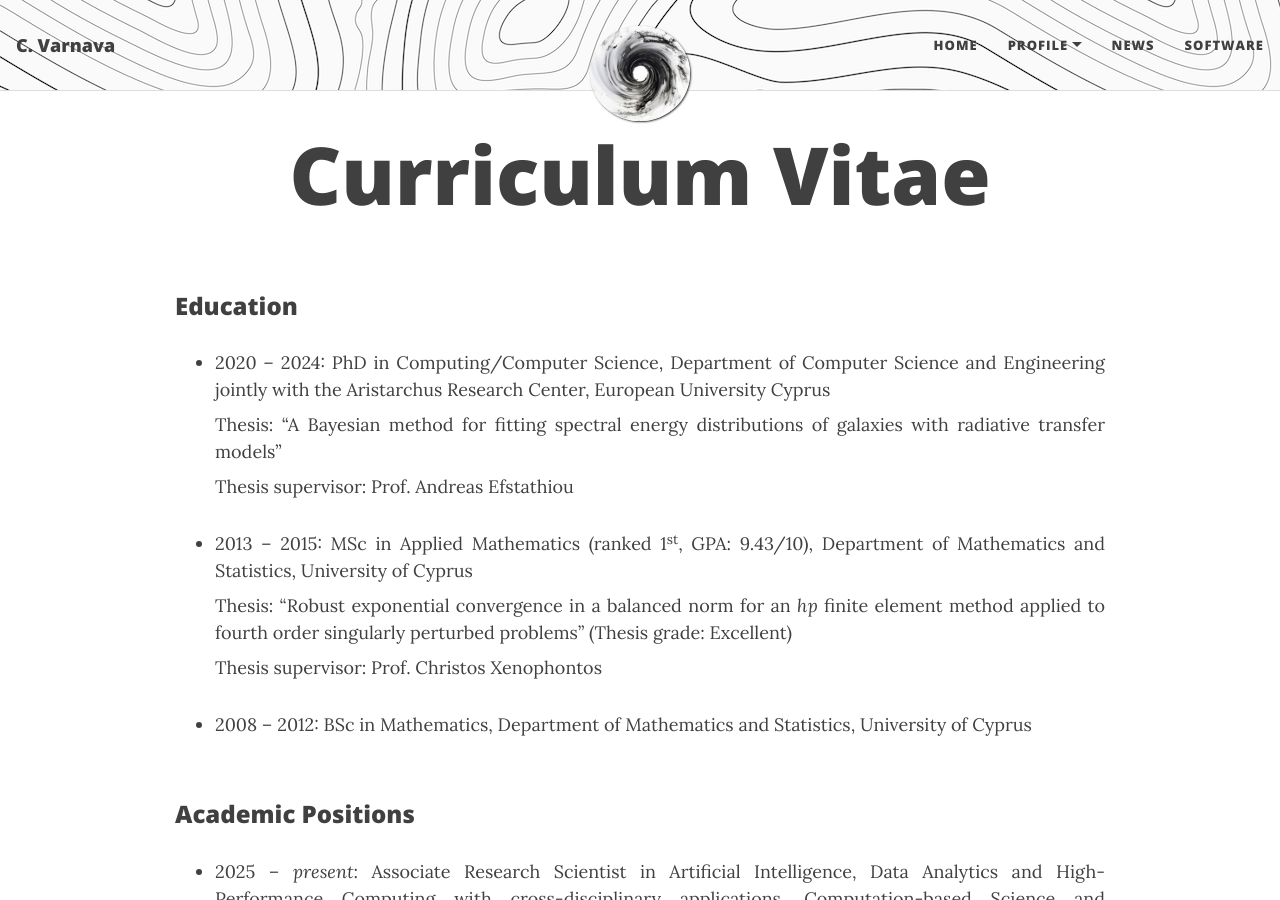
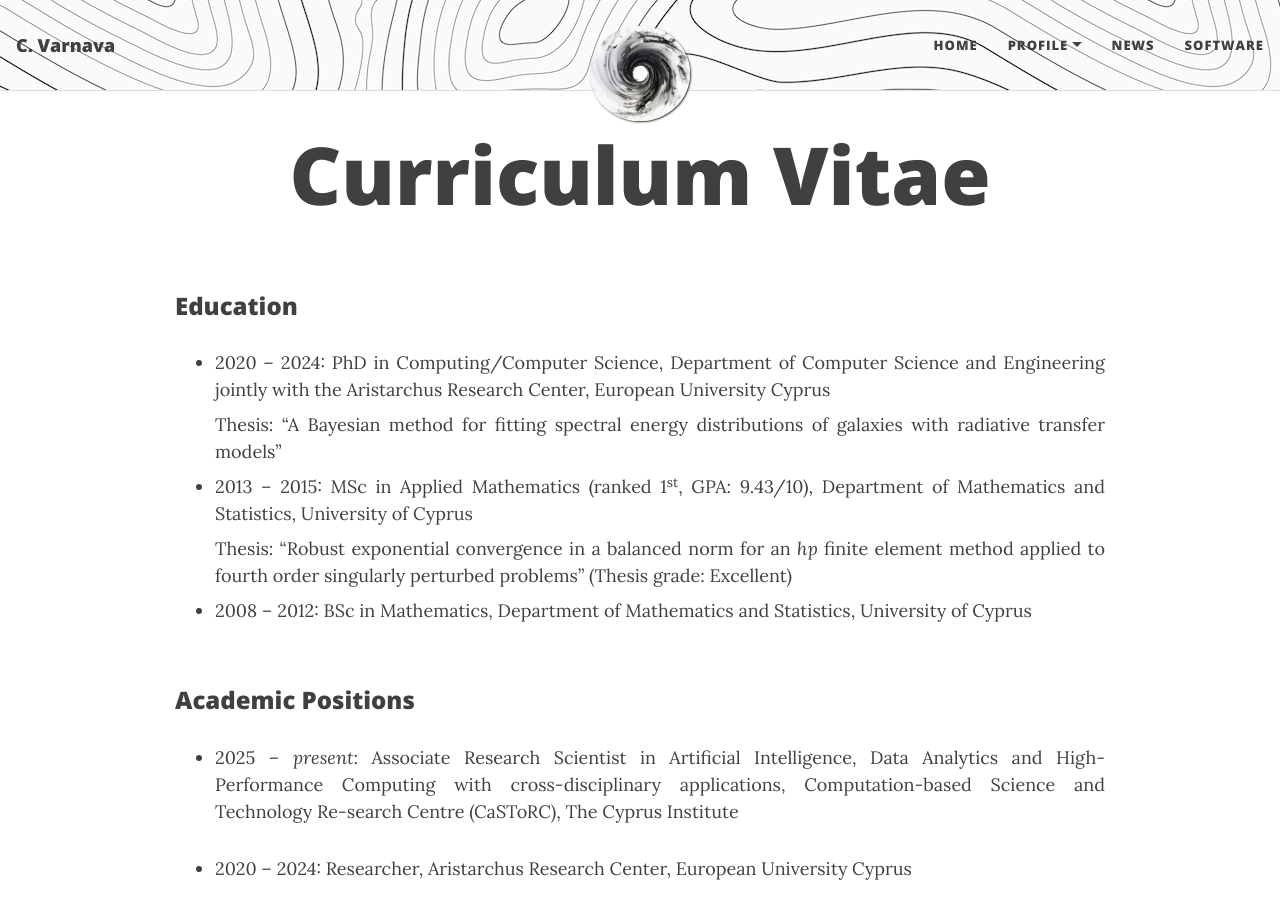
Before and after one commit to ch-var/ch-var.github.io, a Jekyll site: the page built from CV.html, in a window 1280 px wide and 900 px high. Built offline with Jekyll 4.4.1, drawn with Linux system fonts in a browser that asks for light colours; formulas are drawn with MathJax 3.

Commit message:
Update CV.html

```diff
--- a/CV.html
+++ b/CV.html
@@ -26,10 +26,8 @@ mathjax: true
 <ul>
 <li class="responsive-margin" style="margin-bottom: 8px;">2020 – 2024: PhD in Computing/Computer Science, Department of Computer Science and Engineering jointly with the Aristarchus Research Center, European University Cyprus</li>
 <p align='justify' class="responsive-margin" style="margin-top: 0px; margin-bottom: 8px;">Thesis: “A Bayesian method for fitting spectral energy distributions of galaxies with radiative transfer models”</p>
-<p align='justify' class="responsive-margin" style="margin-top: 0px;">Thesis supervisor: Prof. Andreas Efstathiou</p>
 <li class="responsive-margin" style="margin-bottom: 8px;">2013 – 2015: MSc in Applied Mathematics (ranked 1<sup>st</sup>, GPA: 9.43/10), Department of Mathematics and Statistics, University of Cyprus</li>
 <p align='justify' class="responsive-margin" style="margin-top: 0px; margin-bottom: 8px;">Thesis: “Robust exponential convergence in a balanced norm for an <i>hp</i> finite element method applied to fourth order singularly perturbed problems” (Thesis grade: Excellent)</p>
-<p align='justify' class="responsive-margin" style="margin-top: 0px;">Thesis supervisor: Prof. Christos Xenophontos</p>
 <li class="responsive-margin">2008 – 2012: BSc in Mathematics, Department of Mathematics and Statistics, University of Cyprus</li>
 </ul>
 <br>
```
